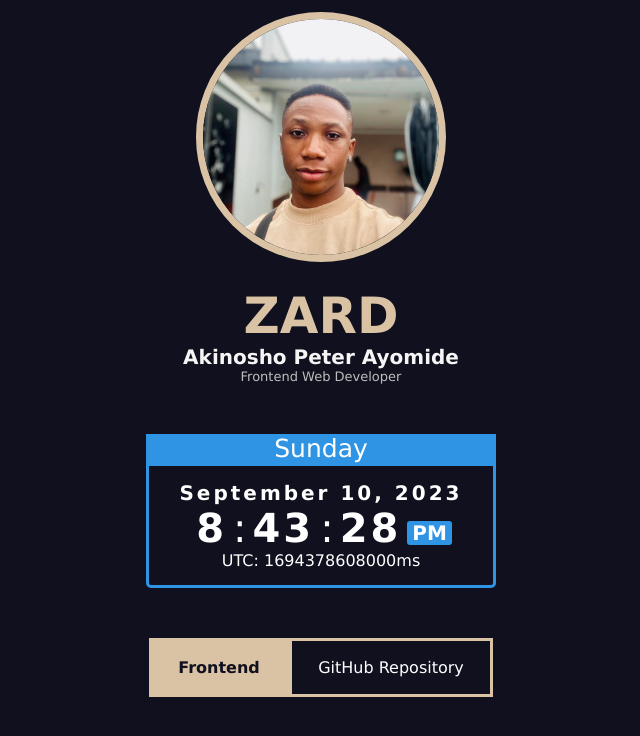
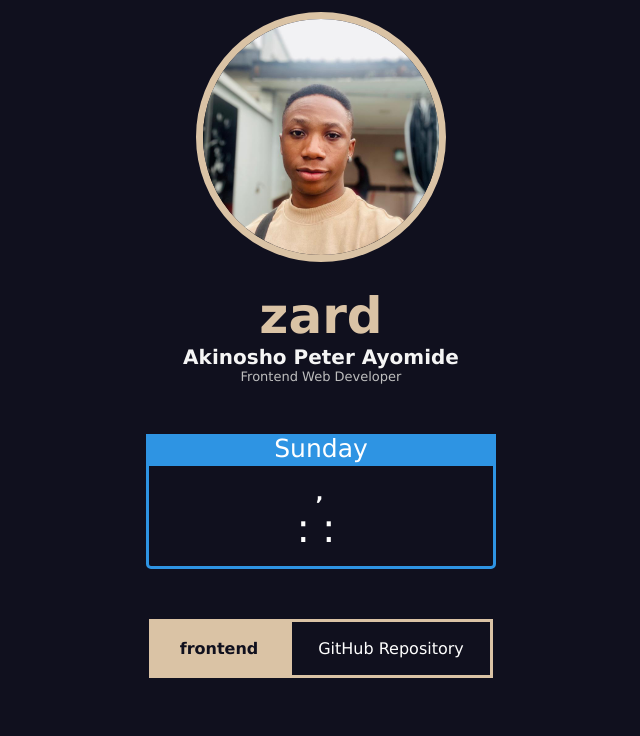
Before and after one commit to zardrick/hngx, a plain HTML site: page index.html in a window 1280 px wide. Shown: the whole page, without its empty margins (319-959 px from the left). Drawn offline with Linux system fonts and the light colour scheme.

Commit message:
Update index.html

```diff
--- a/index.html
+++ b/index.html
@@ -12,7 +12,7 @@
         <div class="displayImageContainer">
             <img src="slack-profile.jpg" alt="zard" data-testid="slackDisplayImage">
         </div>
-        <h1 data-testid="slackUserName">ZARD</h1>
+        <h1 data-testid="slackUserName">zard</h1>
         <h2>Akinosho Peter Ayomide</h2>
         <h3>Frontend Web Developer</h3>
     </div>
@@ -22,21 +22,21 @@
     </div>
     <div class="dateAndTimeContainer">
         <div class="dateContainer">
-            <span data-testid="currentMonth"></span>
-            <span data-testid="currentDayOfMonth"></span>,
-            <span data-testid="currentYear"></span>
+            <span id="currentMonth"></span>
+            <span id="currentDayOfMonth"></span>,
+            <span id="currentYear"></span>
         </div>
         <div class="timeContainer">
-            <span data-testid="utcHours"></span>:
-            <span data-testid="utcMinutes"></span>:
-            <span data-testid="utcSeconds"></span>
-            <span data-testid="ampm"></span>
+            <span id="utcHours"></span>:
+            <span id="utcMinutes"></span>:
+            <span id="utcSeconds"></span>
+            <span id="ampm"></span>
         </div>
         <p data-testid="currentUTCTime" class="utcTimeDisplay"></p>
     </div>
 
     <div class="trackAndRepository">
-    <p data-testid="myTrack" class="trackContainer">Frontend</p>
+    <p data-testid="myTrack" class="trackContainer">frontend</p>
     <a href="https://github.com/zardrick/hngx.git" data-testid="githubURL" class="githubURLContainer">GitHub Repository</a>
     </div>
 
```
